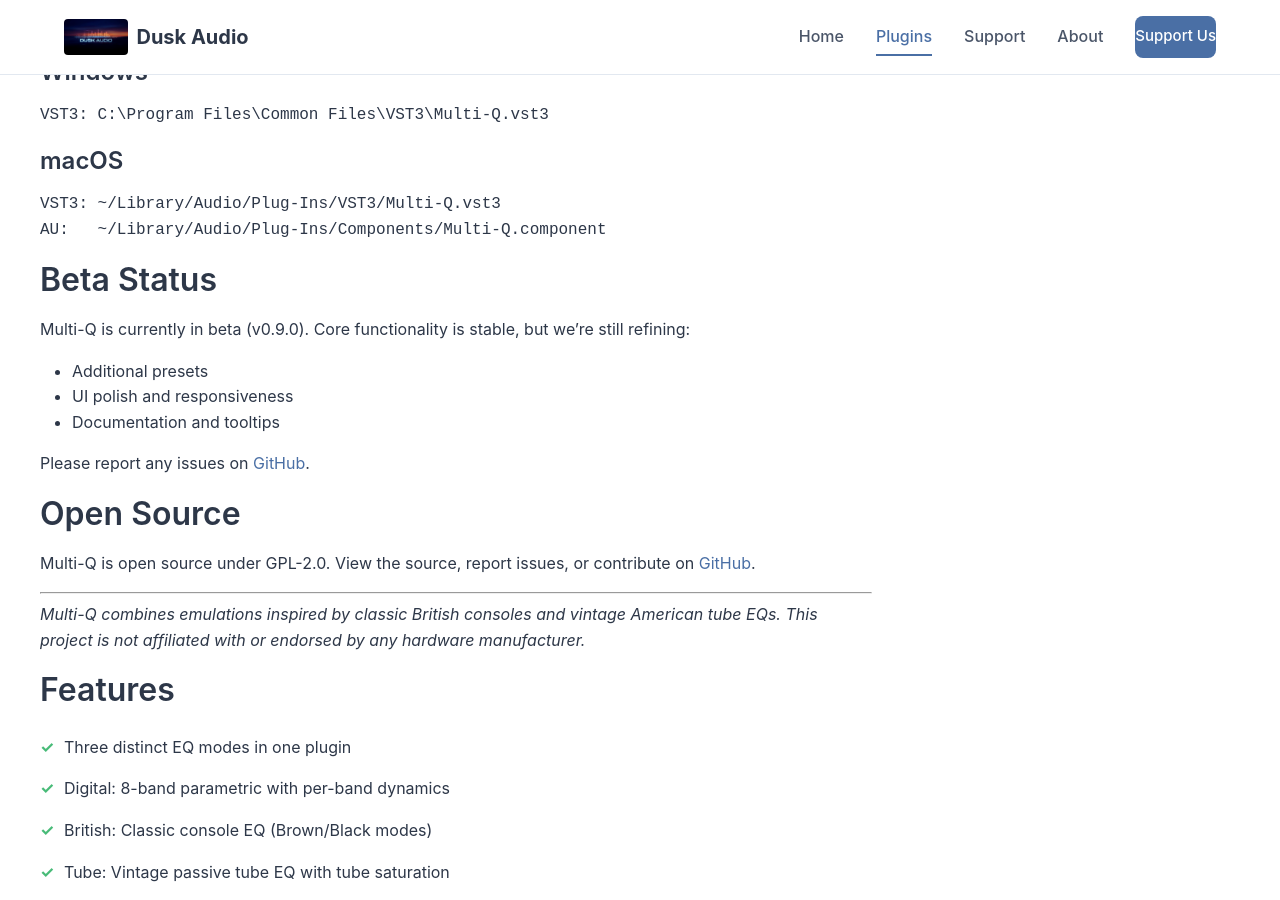
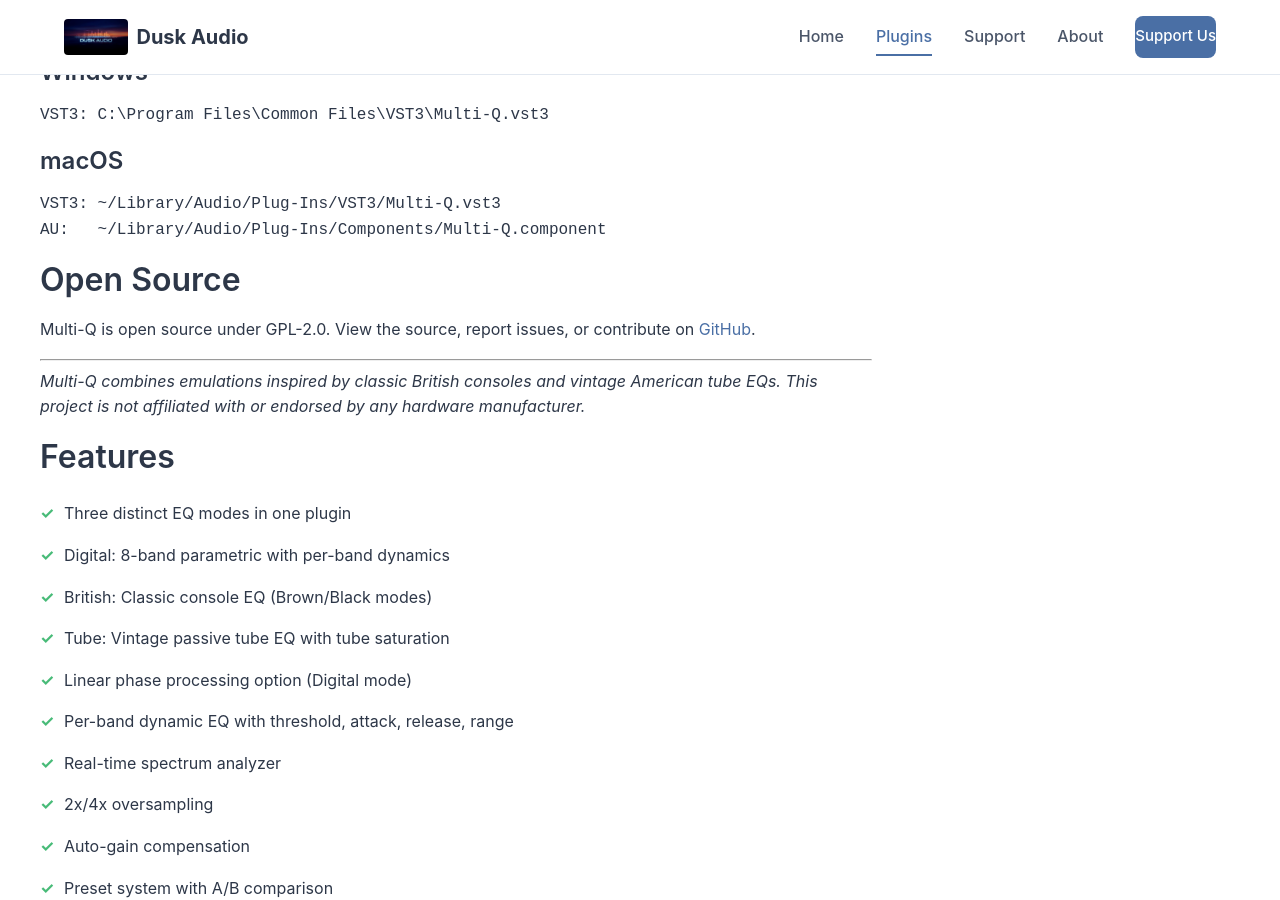
Before and after one commit to dusk-audio/dusk-audio.github.io, a Jekyll site: the page built from _plugins/multi-q.md, in a window 1280 px wide and 900 px high, scrolled down 5264 px. Built offline with Jekyll 4.4.1, drawn with Linux system fonts in a browser that asks for light colours.

Commit message:
md cleanup

````diff
--- a/_plugins/multi-q.md
+++ b/_plugins/multi-q.md
@@ -152,16 +152,6 @@
 AU:   ~/Library/Audio/Plug-Ins/Components/Multi-Q.component
 ```
 
-## Beta Status
-
-Multi-Q is currently in beta (v0.9.0). Core functionality is stable, but we're still refining:
-
-- Additional presets
-- UI polish and responsiveness
-- Documentation and tooltips
-
-Please report any issues on [GitHub](https://github.com/dusk-audio/dusk-audio-plugins/issues).
-
 ## Open Source
 
 Multi-Q is open source under GPL-2.0. View the source, report issues, or contribute on [GitHub](https://github.com/dusk-audio/dusk-audio-plugins).
````
